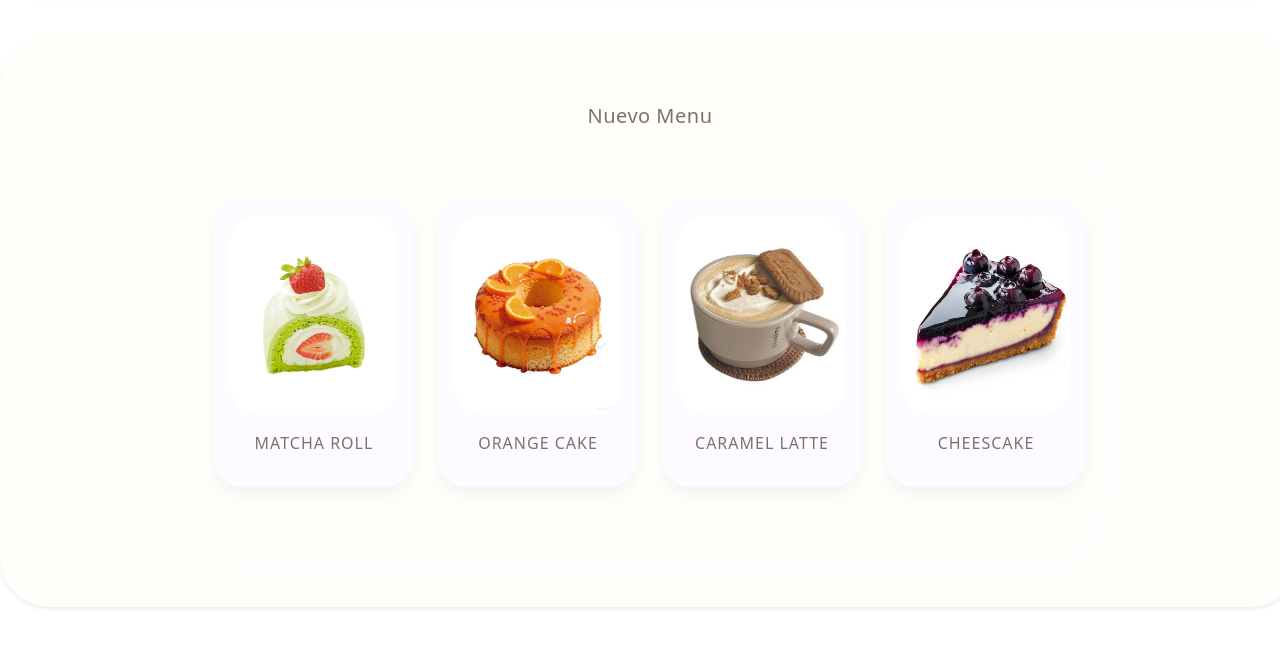
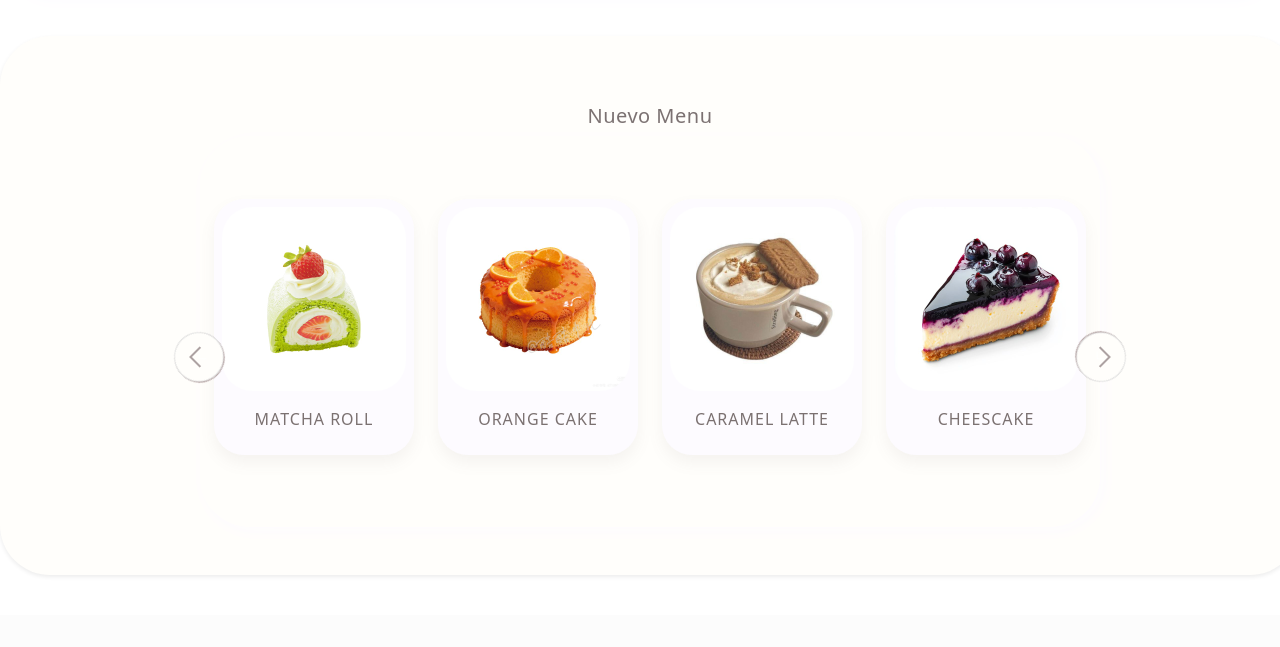
Before and after one commit to camilamolina-alt/Cafeteria, a Django app: page / in a window 1280 px wide. Shown: the part 552-1199 px from the top of the page. After the commit the page ends 977 px from the top, so only its background shows below. Run offline with Django 4.2, Linux system fonts and the light colour scheme; some web fonts are replaced.

Commit message:
Nuevos productos actualizados, problemas con el flexbox?

```diff
--- a/cafeteria_app/static/cafeteria_app/style.css
+++ b/cafeteria_app/static/cafeteria_app/style.css
@@ -103,9 +103,11 @@ body{
     padding-bottom: 24px !important;
 }
 #carousel-NewMenu .carousel-item img {
-    height: 200px !important;
+    width: 100% !important;
+    height: auto !important;
     object-fit: cover;
     object-position: center;
+    aspect-ratio: 1 / 1 !important
 }
 
 /*Imagenes de productos ajustes*/
@@ -124,3 +126,45 @@ body{
     object-position: center !important;
     height: 180px !important;
 }
+
+/*Botones carrusel*/
+#carousel-NewMenu .carousel-control-prev,
+#carousel-NewMenu .carousel-control-next {
+	box-shadow:0px 1px 0px 0px #b4a2a2 !important;
+	background-color:#FFFEFB !important;
+    opacity: 1 !important;
+	border-radius: 50% !important;
+	border:1px solid #dcdcdc !important;
+	cursor:pointer !important;
+    /*Tamano circulo*/
+    height: 50px !important;
+    width: 50px !important;
+    /*Posicionamiento*/
+    top: 50% !important;
+    transform:translateY(-50%) !important;
+
+}
+
+#carousel-NewMenu .carousel-control-prev {
+    left: -35px !important;
+    transform: translateX(5px) rotate(-45deg) !important;
+    margin-left: 4px !important;
+
+}
+#carousel-NewMenu .carousel-control-next {
+    right: -35px !important;
+    TRANSFORM: translateX(-5px) rotate(135deg) !important;
+    margin-right: 4px !important;
+
+    }
+
+/*Colrores flechas*/
+#carousel-NewMenu .carousel-control-prev-icon,
+#carousel-NewMenu .carousel-control-next-icon {
+    height: 15px !important;
+    width: 15px !important;
+    margin:0 !important;
+    padding:0 !important;
+    border-top: 2px solid #ada2a2 !important;
+    border-left: 2px solid #ada2a2 !important;
+}
--- a/cafeteria_app/templates/cafeteria_app/index.html
+++ b/cafeteria_app/templates/cafeteria_app/index.html
@@ -65,28 +65,28 @@
       <div class="carousel-inner">
           <div class="carousel-item active">
             <div class="d-flex flex-row justify-content-center align-items-center py-5 gap-4 flex-nowrap">
-              <div class="card h-100 p-3 product-image">
+              <div class="card h-100 p-2 product-image">
                 <img src="{% static 'cafeteria_app/img/newProducts/new_matchaRoll.jpg' %}" class="card-img-top img-fluid" alt="Matcha Roll" style="cursor: pointer; border-radius: 20px; object-fit: cover; height: 180px;">
                 <div class="card-body pb-0 text-center">
                   <p class="text-uppercase font-weight-bold" style="color: #7B7171; letter-spacing: 1px;">Matcha Roll</p>
                 </div>
               </div>
 <!-- CARRUSEL NUEVOS PRODUCTOS PRIMERO -->
-              <div class="card h-100 p-3 product-image">
+              <div class="card h-100 p-2 product-image">
                 <img src="{% static 'cafeteria_app/img/newProducts/new_orangeCake.jpg' %}" class="card-img-top img-fluid" alt="Orange Cake" style="cursor: pointer; border-radius: 20px; object-fit: cover; height: 180px;">
                 <div class="card-body pb-0 text-center">
                   <p class="text-uppercase font-weight-bold" style="color: #7B7171; letter-spacing: 1px;">Orange Cake</p>
                 </div>
               </div>
 
-              <div class="card h-100 p-3 product-image">
+              <div class="card h-100 p-2 product-image">
                 <img src="{% static 'cafeteria_app/img/newProducts/new_coffe.jpg' %}" class="card-img-top img-fluid" alt="Cafe Caramelo" style="cursor: pointer; border-radius: 20px; object-fit: cover; height: 180px;">
                 <div class="card-body pb-0 text-center">
                   <p class="text-uppercase font-weight-bold" style="color: #7B7171; letter-spacing: 1px;">Caramel Latte</p>
                 </div>
               </div>
 
-              <div class="card h-100 p-3 product-image">
+              <div class="card h-100 p-2 product-image">
                 <img src="{% static 'cafeteria_app/img/newProducts/new_cheescake.jpg' %}" class="card-img-top img-fluid" alt="Cheescake" style="cursor: pointer; border-radius: 20px; object-fit: cover; height: 180px;">
                 <div class="card-body pb-0 text-center">
                   <p class="text-uppercase font-weight-bold" style="color: #7B7171; letter-spacing: 1px;">Cheescake</p>
@@ -94,46 +94,48 @@
               </div>
             </div>
           </div>
-
+<!-- CARRUSEL NUEVOS PRODUCTOS SEGUNDO-->
       <div class="carousel-item">
         <div class="d-flex flex-row justify-content-center align-items-center py-5 gap-4 flex-nowrap">
-          <div class="card h-100 p-3 product-image">
-            <img src="{% static 'cafeteria_app/img/newProducts/new_matchaRoll.jpg' %}" class="card-img-top img-fluid" alt="Matcha Roll" style="cursor: pointer; border-radius: 20px; object-fit: cover; height: 180px;">
-            <div class="card-body pb-0 text-center">
-              <p class="text-uppercase font-weight-bold" style="color: #7B7171; letter-spacing: 1px;">Matcha Roll</p>
-            </div>
-          </div>
-<!-- CARRUSEL NUEVOS PRODUCTOS SEGUNDO-->
-          <div class="card h-100 p-3 product-image">
+
+          <div class="card h-100 p-2 product-image">
             <img src="{% static 'cafeteria_app/img/newProducts/new_grapeCake.jpg' %}" class="card-img-top img-fluid" alt="Grape Cake" style="cursor: pointer; border-radius: 20px; object-fit: cover; height: 180px;">
             <div class="card-body pb-0 text-center">
               <p class="text-uppercase font-weight-bold" style="color: #7B7171; letter-spacing: 1px;">Grape Cake</p>
             </div>
           </div>
 
-          <div class="card h-100 p-3 product-image">
-            <img src="{% static 'cafeteria_app/img/newProducts/new_appleSoda.jpg' %}" class="card-img-top img-fluid" alt="Apple Soda" style="cursor: pointer; border-radius: 20px; object-fit: cover; height: 180px;">
+          <div class="card h-100 p-2 product-image">
+            <img src="{% static 'cafeteria_app/img/newProducts/new_hotChocolate.jpg' %}" class="card-img-top img-fluid" alt="Hot Chocolate" style="cursor: pointer; border-radius: 20px; object-fit: cover; height: 180px;">
             <div class="card-body pb-0 text-center">
-              <p class="text-uppercase font-weight-bold" style="color: #7B7171; letter-spacing: 1px;">Apple Soda</p>
+              <p class="text-uppercase font-weight-bold" style="color: #7B7171; letter-spacing: 1px;">Hot Chocolate</p>
             </div>
           </div>
 
-          <div class="card h-100 p-3 product-image">
+          <div class="card h-100 p-2 product-image">
             <img src="{% static 'cafeteria_app/img/newProducts/new_berryRoll.jpg' %}" class="card-img-top img-fluid" alt="Berry Roll" style="cursor: pointer; border-radius: 20px; object-fit: cover; height: 180px;">
             <div class="card-body pb-0 text-center">
               <p class="text-uppercase font-weight-bold" style="color: #7B7171; letter-spacing: 1px;">Berry Roll</p>
             </div>
           </div>
 
-          <div class="card h-100 p-3 product-image">
+          <div class="card h-100 p-2 product-image">  <!--VER QUE LE PASA PORQUE SE VE MAS GRANDE QUE LOS DEMAS SHIBAAAAL--> <!-- es el flexbox-- -->
             <img src="{% static 'cafeteria_app/img/newProducts/new_strawberryCake.jpg' %}" class="card-img-top img-fluid" alt="Strawberry Cake" style="cursor: pointer; border-radius: 20px; object-fit: cover; height: 180px;">
             <div class="card-body pb-0 text-center">
-              <p class="text-uppercase font-weight-bold" style="color: #7B7171; letter-spacing: 1px;">Strawberry Cake</p>
+              <p class="text-uppercase font-weight-bold" style="color: #7B7171; letter-spacing: 1px;">StraCake</p>
             </div>
           </div>
         </div>
       </div>
     </div>
+    <button class="carousel-control-prev" type="button" data-bs-target="#carousel-NewMenu" data-bs-slide="prev">
+    <span class="carousel-control-prev-icon" aria-hidden="true"></span>
+    <span class="visually-hidden">Previous</span>
+  </button>
+  <button class="carousel-control-next" type="button" data-bs-target="#carousel-NewMenu" data-bs-slide="next">
+    <span class="carousel-control-next-icon" aria-hidden="true"></span>
+    <span class="visually-hidden">Next</span>
+  </button>
 </div>
 
 
```
Also changed, not shown: cafeteria_app/static/cafeteria_app/img/newProducts/new_HotChocolate.jpg (added), cafeteria_app/static/cafeteria_app/img/newProducts/new_appleSoda.jpg (deleted), cafeteria_app/static/cafeteria_app/img/newProducts/new_berryRoll.jpg, cafeteria_app/static/cafeteria_app/img/newProducts/new_coffe.jpg, cafeteria_app/static/cafeteria_app/img/newProducts/new_grapeCake.jpg, cafeteria_app/static/cafeteria_app/img/newProducts/new_strawberryCake.jpg.
